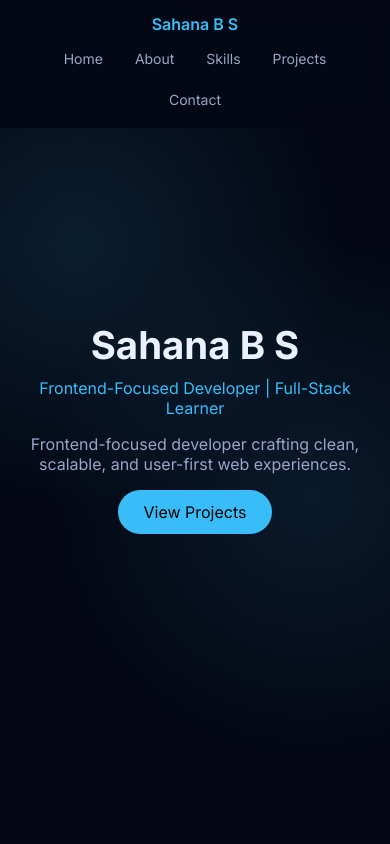
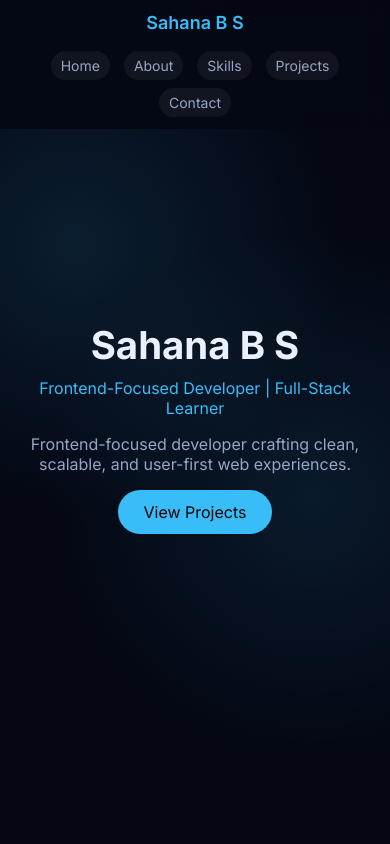
Before and after one commit to Sahana810/Portfolio, a plain HTML site: page index.html in a window 390 px wide. Shown: the top 844 px of the page. Drawn offline with Linux system fonts and the light colour scheme.

Commit message:
style.css

```diff
--- a/style.css
+++ b/style.css
@@ -168,33 +168,73 @@ footer{
 .slide-right{transform:translateX(60px)}
 .show{opacity:1;transform:none}
 
-/* Mobile */
+/* Mobile (original rule kept as-is) */
 @media(max-width:600px){
   .hero h1{font-size:2.4rem}
   .navbar nav{display:none}
 }
 
 /* ===================================================== */
-/* ✅ MOBILE NAVIGATION FIX (ADDED — NO CODE CHANGED) */
+/* ✅ MOBILE NAVIGATION VISIBILITY FIX */
 /* ===================================================== */
-
 @media(max-width:600px){
-
   .navbar{
     flex-direction:column;
     gap:10px;
     padding:14px;
   }
-
   .navbar nav{
     display:flex !important;
     flex-wrap:wrap;
     justify-content:center;
     gap:12px;
   }
-
   .navbar a{
     margin:6px 10px;
     font-size:14px;
   }
 }
+
+/* ===================================================== */
+/* ✅ PROPER MOBILE NAVBAR LAYOUT FIX */
+/* ===================================================== */
+@media(max-width:600px){
+
+  .navbar{
+    flex-direction:column;
+    align-items:center;
+    padding:12px 10px;
+  }
+
+  .logo{
+    margin-bottom:8px;
+    font-size:18px;
+  }
+
+  .navbar nav{
+    display:flex !important;
+    flex-direction:row;
+    flex-wrap:wrap;
+    justify-content:center;
+    row-gap:8px;
+    column-gap:14px;
+    width:100%;
+  }
+
+  .navbar a{
+    margin:0;
+    padding:6px 10px;
+    font-size:14px;
+    border-radius:20px;
+    background:rgba(255,255,255,0.05);
+  }
+
+  .navbar a:hover{
+    background:var(--accent);
+    color:#000;
+  }
+
+  .section{
+    padding-top:130px;
+  }
+}
```
